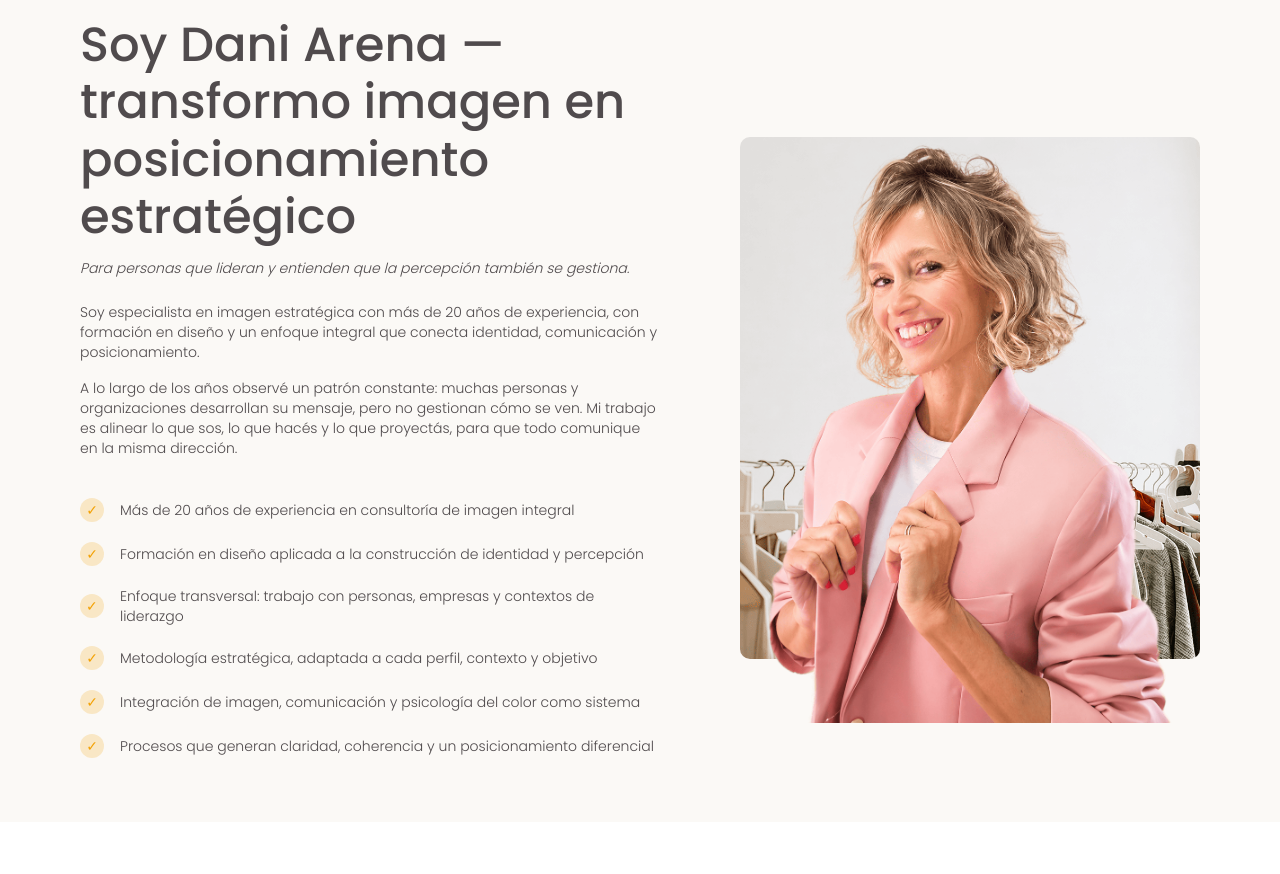
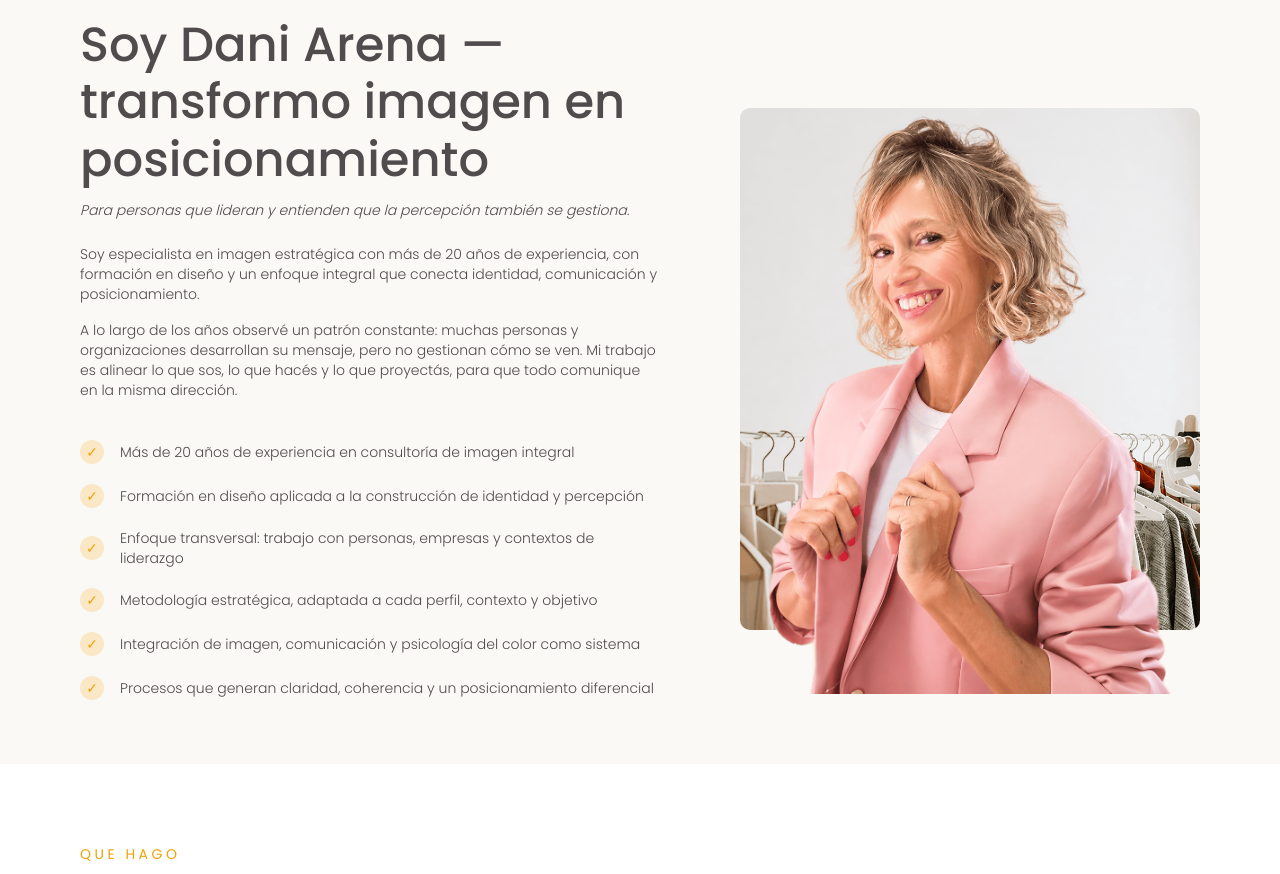
Before and after one commit to DunaStudio/dani_arena, a Next.js app: page / in a window 1280 px wide. Shown: the part 1220-2094 px from the top of the page. Built offline with nearby package versions, Linux system fonts and the light colour scheme.

Commit message:
changed text in sobremi section

```diff
--- a/sections/SobreMiSection.tsx
+++ b/sections/SobreMiSection.tsx
@@ -31,15 +31,15 @@ export default function SobreMiSection() {
 
           <h2 className="text-charcoal text-[28px] md:text-[36px] xl:text-[48px] font-medium leading-[1.2] mt-4">
             <span className="md:hidden">
-              <RevealLine delay={0.12}>Soy Dani Arena —</RevealLine>
+              <RevealLine delay={0.12}>Soy Dani Arena</RevealLine>
               <RevealLine delay={0.16}>transformo imagen en</RevealLine>
-              <RevealLine delay={0.2}>posicionamiento estratégico</RevealLine>
+              <RevealLine delay={0.2}>posicionamiento</RevealLine>
             </span>
 
             <span className="hidden md:block">
               <RevealLine delay={0.12}>Soy Dani Arena —</RevealLine>
               <RevealLine delay={0.18}>transformo imagen en</RevealLine>
-              <RevealLine delay={0.24}>posicionamiento estratégico</RevealLine>
+              <RevealLine delay={0.24}>posicionamiento</RevealLine>
             </span>
           </h2>
 
```
